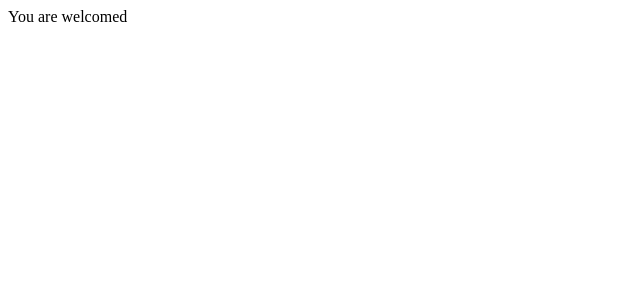
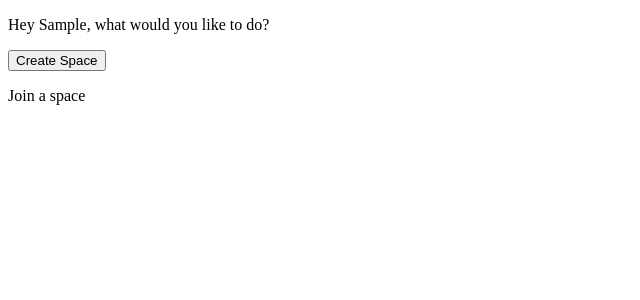
Before and after one commit to coboxcoop/ui, a Vue app: page / in a window 1280 px wide. Both pictures are taken after typing "Sample" into the empty fields and a click on the button "Submit". Shown: the top 300 px of the page, without its empty margins (0-640 px from the left). Built offline with nearby package versions, Linux system fonts and the light colour scheme.

Commit message:
WIP: creat space journey

```diff
--- /dev/null
+++ b/src/components/CreateSpace.vue
@@ -0,0 +1,22 @@
+<template>
+  <div id="create-sapce">
+    <button v-on:click.prevent="handleClick">Create Space</button>
+  </div>
+</template>
+
+<script>
+export default {
+  name: 'create-space',
+  data: () => ({
+    methods: {
+      // https://www.taniarascia.com/getting-started-with-vue/#methods
+      // onSubmit() {
+      //   this.store.dispatch('submitClick')
+      // },
+      handleClick() {
+        console.log('testing handleClick')
+      }
+    }
+  })
+}
+</script>
--- a/src/components/HelloWorld.vue
+++ b/src/components/HelloWorld.vue
@@ -1,6 +1,6 @@
 <template>
   <welcomeScreen v-if="!$store.getters.hasBeenWelcomed" />
-  <div v-else>You are welcomed</div>
+  <!-- <div v&#45;else>You are welcomed</div> -->
 </template>
 
 <script>
--- a/src/components/WelcomeScreen.vue
+++ b/src/components/WelcomeScreen.vue
@@ -8,14 +8,13 @@
 
 <script>
 export default {
+  name: 'welcome-screen',
   data: () => ({
     name: '',
   }),
   methods: {
     onSubmit() {
       this.$store.dispatch('submitName', this.name)
-
-      this.name = ''
     }
   }
 }
--- a/src/store/index.js
+++ b/src/store/index.js
@@ -15,7 +15,9 @@ export default new Vuex.Store({
   getters: {
     hasBeenWelcomed(state) {
       return !!state.name
-    }
+    },
+    handleClick() {
+    },
   },
   actions: {
     submitName({commit}, name) {
--- a/src/views/Home.vue
+++ b/src/views/Home.vue
@@ -1,14 +1,21 @@
 <template>
-  <welcomeScreen v-if="!$store.getters.hasBeenWelcomed" />
-  <div v-else>You are welcomed</div>
+  <welcome-screen v-if="!$store.getters.hasBeenWelcomed" />
+  <div v-else>
+    <p>Hey {{ $store.state.name }}, what would you like to do?</p>
+    <!-- <create&#45;space @add:space="createSpace" /> -->
+    <create-space />
+    <p>Join a space</p>
+  </div>
 </template>
 
 <script>
 import WelcomeScreen from '@/components/WelcomeScreen.vue'
+import CreateSpace from '@/components/CreateSpace.vue'
 
 export default {
   components: {
-    WelcomeScreen
-  }
+    WelcomeScreen,
+    CreateSpace,
+  },
 }
 </script>
```
